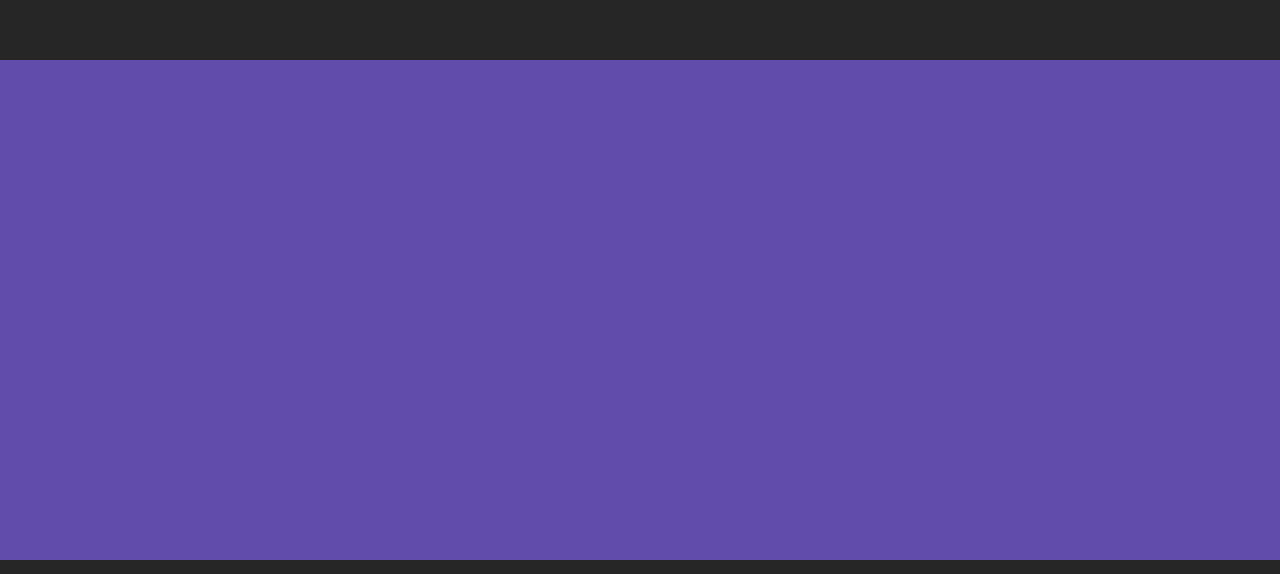
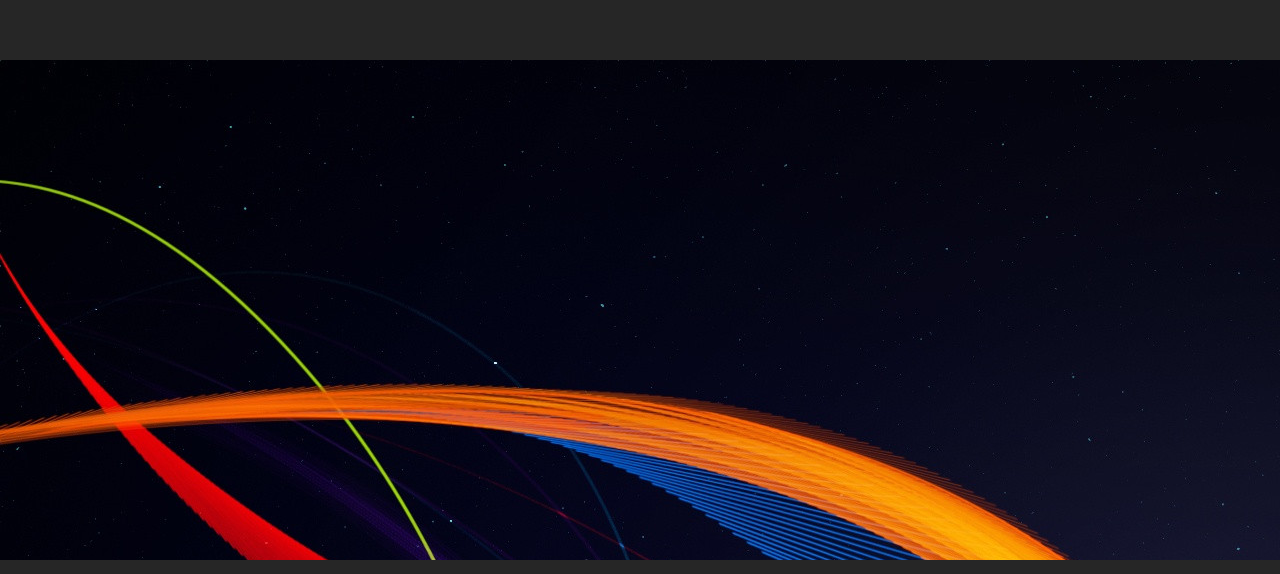
Before and after one commit to RailgunZx/website-test, a plain HTML site: page index.html in a window 1280 px wide. Shown: the top 574 px of the page. Drawn offline with Linux system fonts and the light colour scheme; the site is published under a folder, as on GitHub Pages, so addresses that start at the root find nothing.

Commit message:
Update index.css

```diff
--- a/styles/index.css
+++ b/styles/index.css
@@ -19,7 +19,7 @@ body{
     width: 100%;
     height: 500px;
     background-color: #614cab;
-    background-image: url("/../Images/background.jpg");
+    background-image: url("../Images/background.jpg");
 }
 
 .body-section{
```
